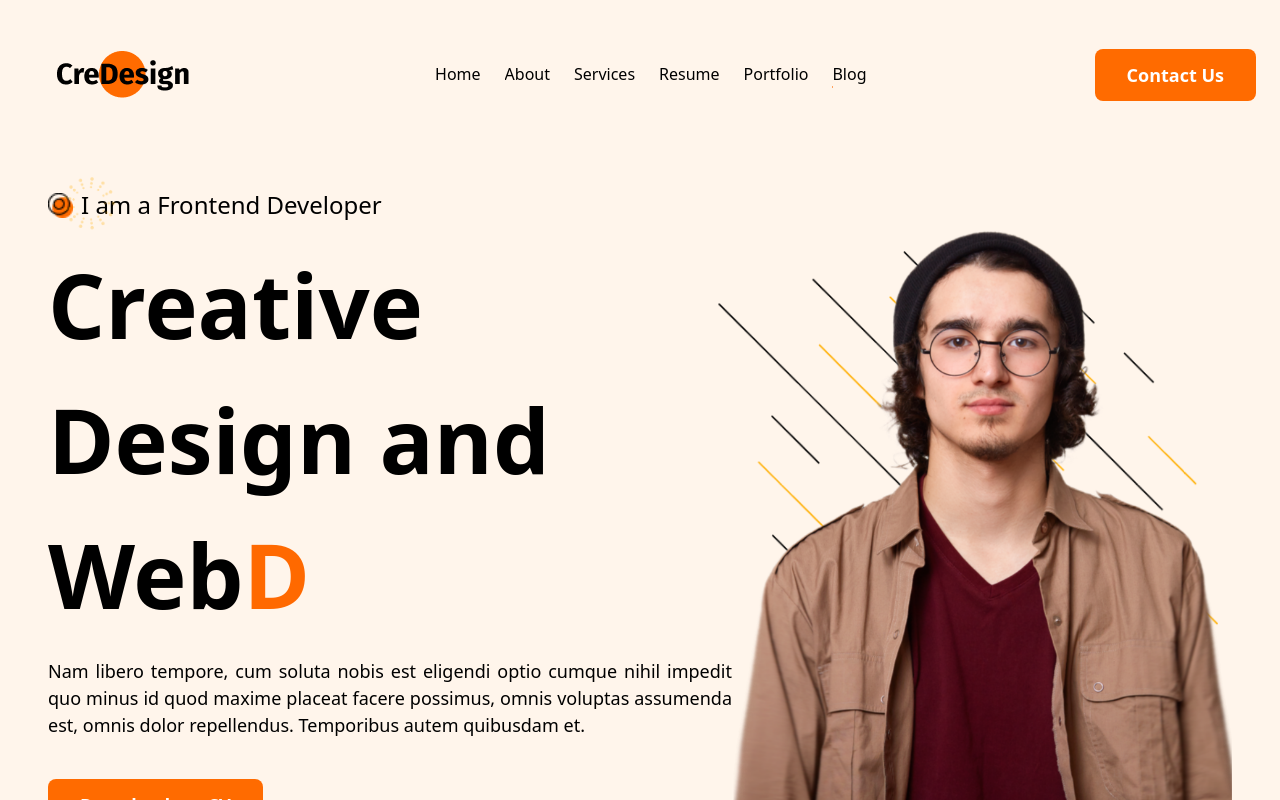
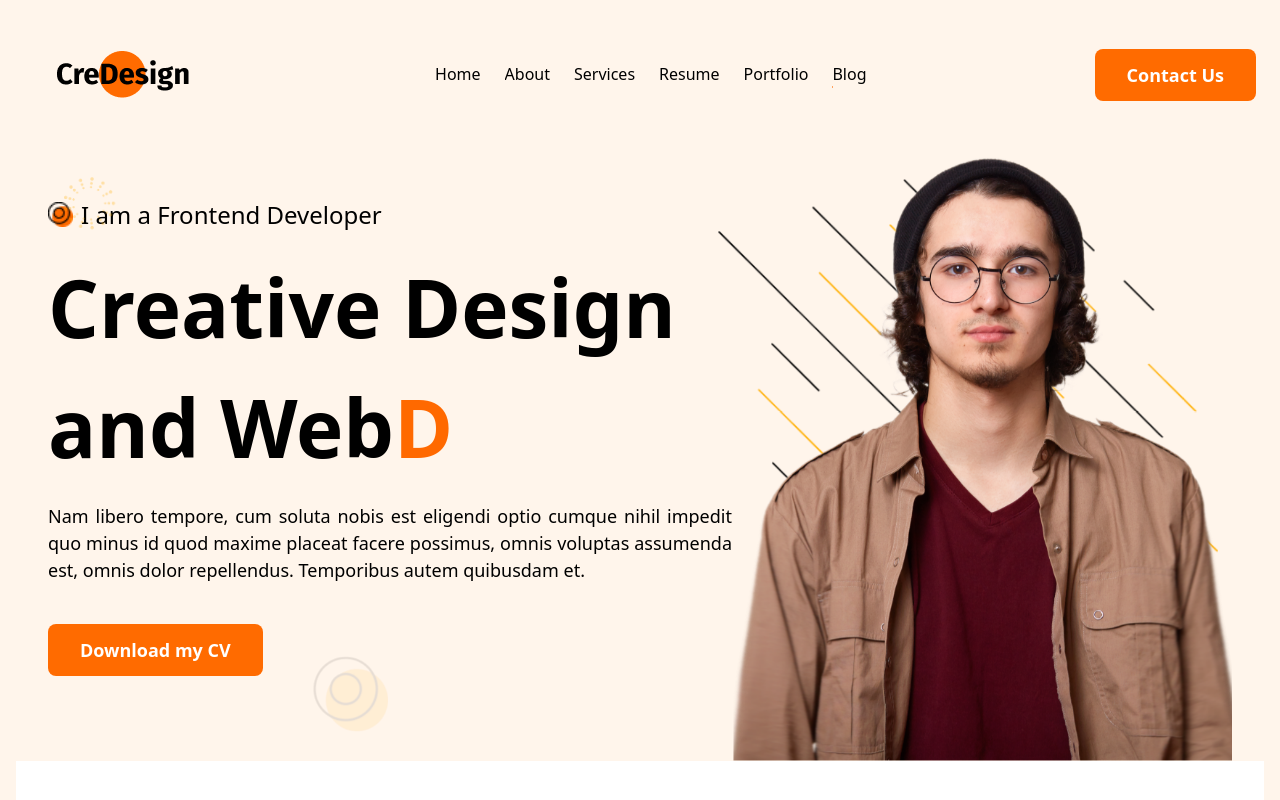
Before and after one commit to jahid01754/CreDesign-Portfolio-Website, a Next.js app: page / in a window 1280 px wide. Shown: the top 800 px of the page. Built offline with nearby package versions, Linux system fonts and the light colour scheme.

Commit message:
homebanner text size fixed

```diff
--- a/src/Components/HomeBanner/HomeBanner.js
+++ b/src/Components/HomeBanner/HomeBanner.js
@@ -39,10 +39,10 @@ export default function HomeBanner() {
                 </div>
 
                 <div className="w-full mt-4 text-[50px] font-bold  ">
-                  <span className="text-[40px] sm:text-[50px] md:text-[70px] lg:text-[90px] font-bold">
+                  <span className="text-[44px] sm:text-[50px] md:text-[70px] lg:text-[80px] font-bold">
                     Creative Design and Web{""}
                   </span>
-                  <span className=" text-orange-500  text-[50px] md:text-[70px] lg:text-[90px]">
+                  <span className=" text-orange-500  text-[50px] md:text-[70px] lg:text-[80px]">
                     <TypeAnimation
                       sequence={[
                         "Design", // First word
```
